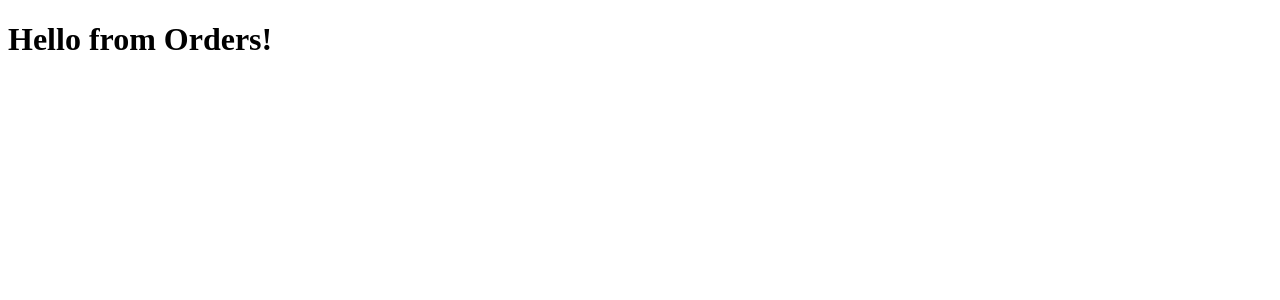
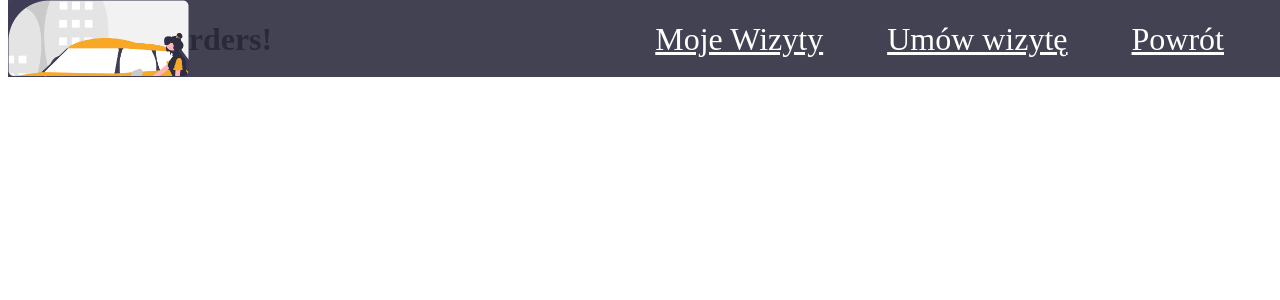
Before and after one commit to pploszczyca/Car-Detailing, a React (Vite) app in the folder frontend/: page /Orders in a window 1280 px wide. Shown: the top 300 px of the page. Built offline with nearby package versions, Linux system fonts and the light colour scheme.

Commit message:
Created a navbar Repair it to be shown always on top and fix left empty side

```diff
--- /dev/null
+++ b/frontend/src/components/Navbar/Navbar.tsx
@@ -0,0 +1,52 @@
+import {Link} from 'react-router-dom';
+import styled from 'styled-components';
+import {PathRoutes} from "../../hooks/router/pathRoutes.ts";
+import logo from "../../assets/images/logo.png"
+
+const NavbarContainer = styled.nav`
+  display: flex;
+  justify-content: space-between;
+  align-items: center;
+  position: fixed;
+  width: 100%;
+  height: 77px;
+  background-color: rgba(47, 46, 65, 0.9);
+  margin: 0;
+  top: 0;
+  z-index: 1000;
+`;
+
+const LogoImage = styled.img`
+  height: 77px;
+`;
+
+const NavLinks = styled.div`
+  display: flex;
+`;
+
+const NavLink = styled(Link)`
+  font-family: 'Literata',serif;
+  font-style: normal;
+  font-weight: 400;
+  font-size: 32px;
+  line-height: 48px;
+
+  color: #FFFFFF;
+  margin-right: 64px;
+`;
+
+const Navbar = () => {
+    return (
+        <NavbarContainer>
+            <LogoImage src={logo}/>
+            <NavLinks>
+                <NavLink to={PathRoutes.ORDERS}>Moje Wizyty</NavLink>
+                <NavLink to={PathRoutes.SERVICES}>Umów wizytę</NavLink>
+                {/*TODO: Make it run back*/}
+                <NavLink to={PathRoutes.MAIN}>Powrót</NavLink>
+            </NavLinks>
+        </NavbarContainer>
+    );
+};
+
+export default Navbar;
--- a/frontend/src/pages/Orders/OrdersPage.tsx
+++ b/frontend/src/pages/Orders/OrdersPage.tsx
@@ -1,3 +1,8 @@
+import Navbar from "../../components/Navbar/Navbar.tsx";
+
 export function OrdersPage() {
-    return <h1>Hello from Orders!</h1>;
+    return <div >
+        <Navbar/>
+        <h1>Hello from Orders!</h1>
+    </div>
 }
```
